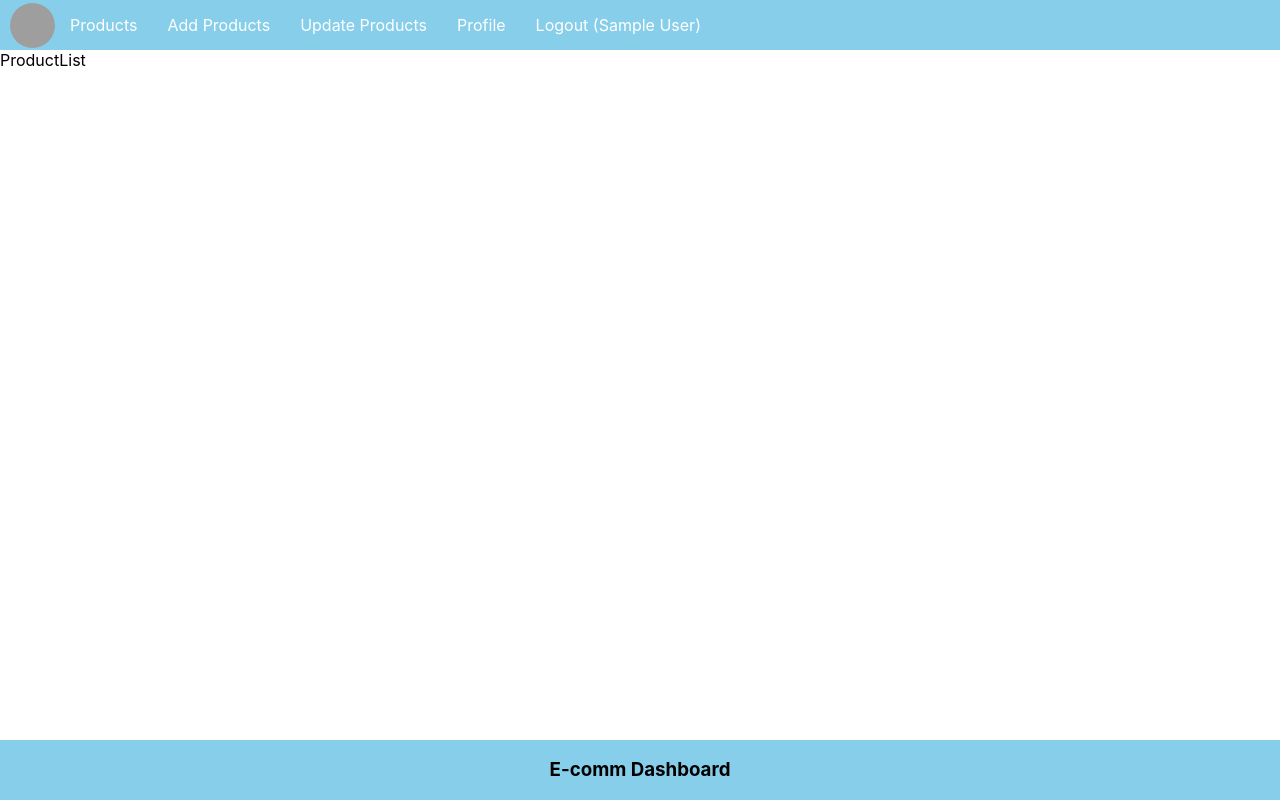
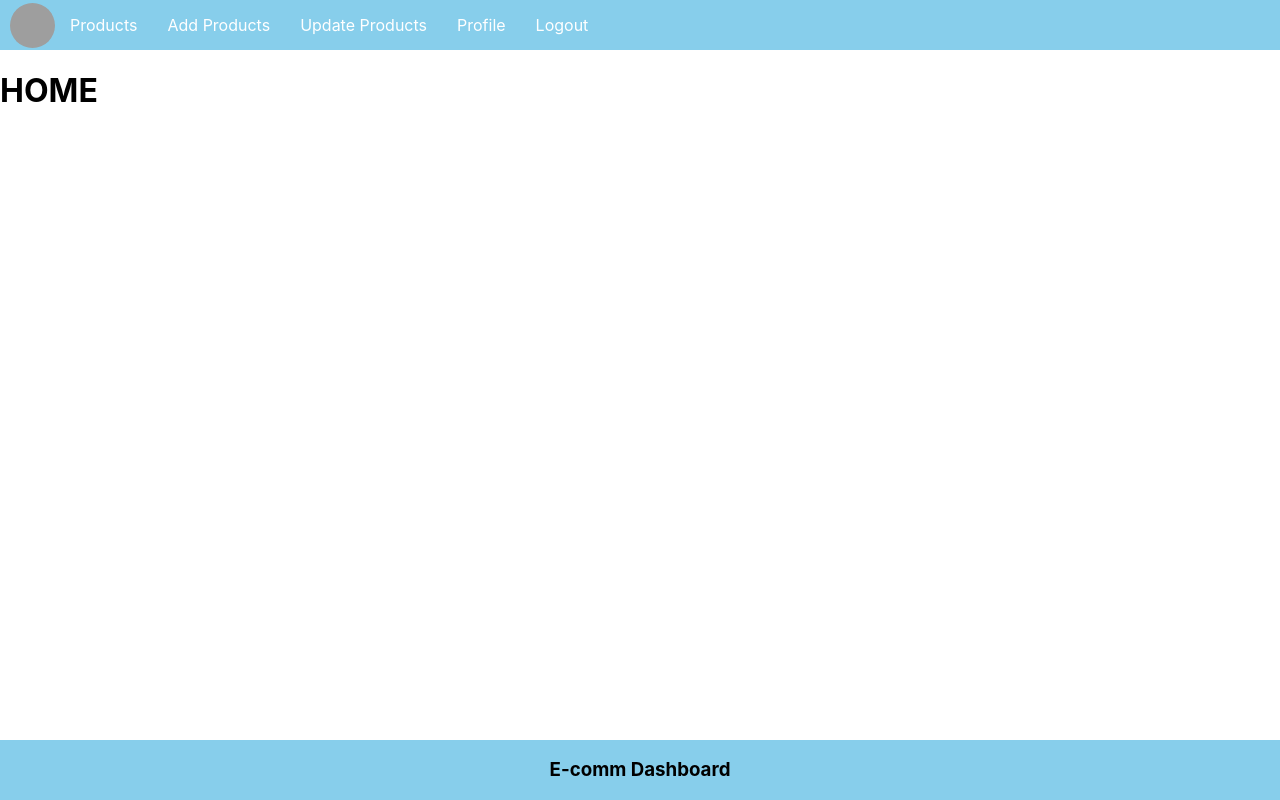
Before and after one commit to Dipesh-Gyawali/E-dashboard-frontend, a React (Create React App) app: page / in a window 1280 px wide. Built offline with nearby package versions, Linux system fonts and the light colour scheme; sample sign-in values are in the browser's storage; grey boxes are pictures that could not be loaded.

Commit message:
feat: signup and logout added

```diff
--- a/src/App.js
+++ b/src/App.js
@@ -16,11 +16,14 @@ function App() {
         <Nav />
         <Routes>
           <Route element={<PrivateComponent />}>
-            <Route path="/" element={<ProductList />} />
-            {/* <Route path="/add" element={<AddProduct />} />
-            <Route path="/update/:id" element={<UpdateProduct />} />
+            {/* <Route path="/" element={<ProductList />} /> */}
+            {/* <Route path="/add" element={<AddProduct />} /> */}
+            {/* <Route path="/update/:id" element={<UpdateProduct />} /> */}
+            <Route path="/" element={<h1>HOME</h1>} />
+            <Route path="/add" element={<h1>AddProduct</h1>} />
+            <Route path="/update/:id" element={<h1>Update</h1>} />
             <Route path="/logout" element={<h1> Logout Component</h1>} />
-            <Route path="/profile" element={<h1>Profile Component</h1>} /> */}
+            <Route path="/profile" element={<h1>Profile Component</h1>} />
           </Route>
 
           <Route path="/signup" element={<SignUp />} />
--- a/src/components/Nav.js
+++ b/src/components/Nav.js
@@ -1,40 +1,54 @@
-import React from 'react';
-import {
-    Link, useNavigate
-} from 'react-router-dom';
+import React from "react";
+import { Link, useNavigate } from "react-router-dom";
 const Nav = () => {
-    const auth = localStorage.getItem('user');
+  const auth = localStorage.getItem("user");
   const navigate = useNavigate();
   const logout = () => {
     localStorage.clear();
-        navigate('/signup')
-    }
+    navigate("/signup");
+  };
   return (
     <div>
       <img
-            alt='logo'
-            className='logo'
-             src='https://yt3.ggpht.com/ytc/AKedOLR09bCpy_XTq2scU91URc0pWG0EqS_Yc_Zg-r9pBQ=s900-c-k-c0x00ffffff-no-rj' />
-            {
-                auth ?
-
+        alt="logo"
+        className="logo"
+        src="https://yt3.ggpht.com/ytc/AKedOLR09bCpy_XTq2scU91URc0pWG0EqS_Yc_Zg-r9pBQ=s900-c-k-c0x00ffffff-no-rj"
+      />
+      {auth ? (
         <ul className="nav-ul">
-                        <li><Link to="/">Products</Link></li>
-                        <li><Link to="/add">Add Products</Link></li>
-                        <li><Link to="/update"> Update Products</Link></li>
-                        <li><Link to="/profile">Profile</Link></li>
-                        <li> <Link onClick={logout} to="/signup">Logout ({ JSON.parse(auth).name})</Link></li>
+          <li>
+            <Link to="/">Products</Link>
+          </li>
+          <li>
+            <Link to="/add">Add Products</Link>
+          </li>
+          <li>
+            <Link to="/update"> Update Products</Link>
+          </li>
+          <li>
+            <Link to="/profile">Profile</Link>
+          </li>
+          <li>
+            {" "}
+            <Link onClick={logout} to="/signup">
+              Logout
+              {/* ({ JSON.parse(auth).name}) */}
+            </Link>
+          </li>
         </ul>
-                    :
+      ) : (
         <ul className="nav-ul nav-right">
-                        <li> <Link to="/signup">Sign Up</Link></li>
-                        <li><Link to="/login">Login</Link></li>
+          <li>
+            {" "}
+            <Link to="/signup">Sign Up</Link>
+          </li>
+          <li>
+            <Link to="/login">Login</Link>
+          </li>
         </ul>
-            }
-
-
+      )}
     </div>
-    )
-}
+  );
+};
 
 export default Nav;
--- a/src/components/SignUp.js
+++ b/src/components/SignUp.js
@@ -1,4 +1,4 @@
-import React, { useState } from "react";
+import React, { useEffect, useState } from "react";
 import { useNavigate } from "react-router-dom";
 
 const SignUp = () => {
@@ -6,12 +6,12 @@ const SignUp = () => {
   const [email, setEmail] = useState("");
   const [password, setPassword] = useState("");
   const navigate = useNavigate();
-  // useEffect(() => {
-  //     const auth = localStorage.getItem('user');
-  //     if (auth) {
-  //         navigate('/')
-  //     }
-  // }, [])
+  useEffect(() => {
+    const auth = localStorage.getItem("user");
+    if (auth) {
+      navigate("/");
+    }
+  }, []);
 
   const collectData = async () => {
     console.warn(name, email, password);
@@ -24,10 +24,10 @@ const SignUp = () => {
     });
     result = await result.json();
     console.warn(result);
-    // localStorage.setItem("user", JSON.stringify(result.result))
+    localStorage.setItem("user", JSON.stringify(result));
     // localStorage.setItem("token", JSON.stringify(result.auth))
 
-    // navigate("/");
+    navigate("/");
   };
 
   return (
```
Lines whose indentation alone changed are shown as unchanged.
